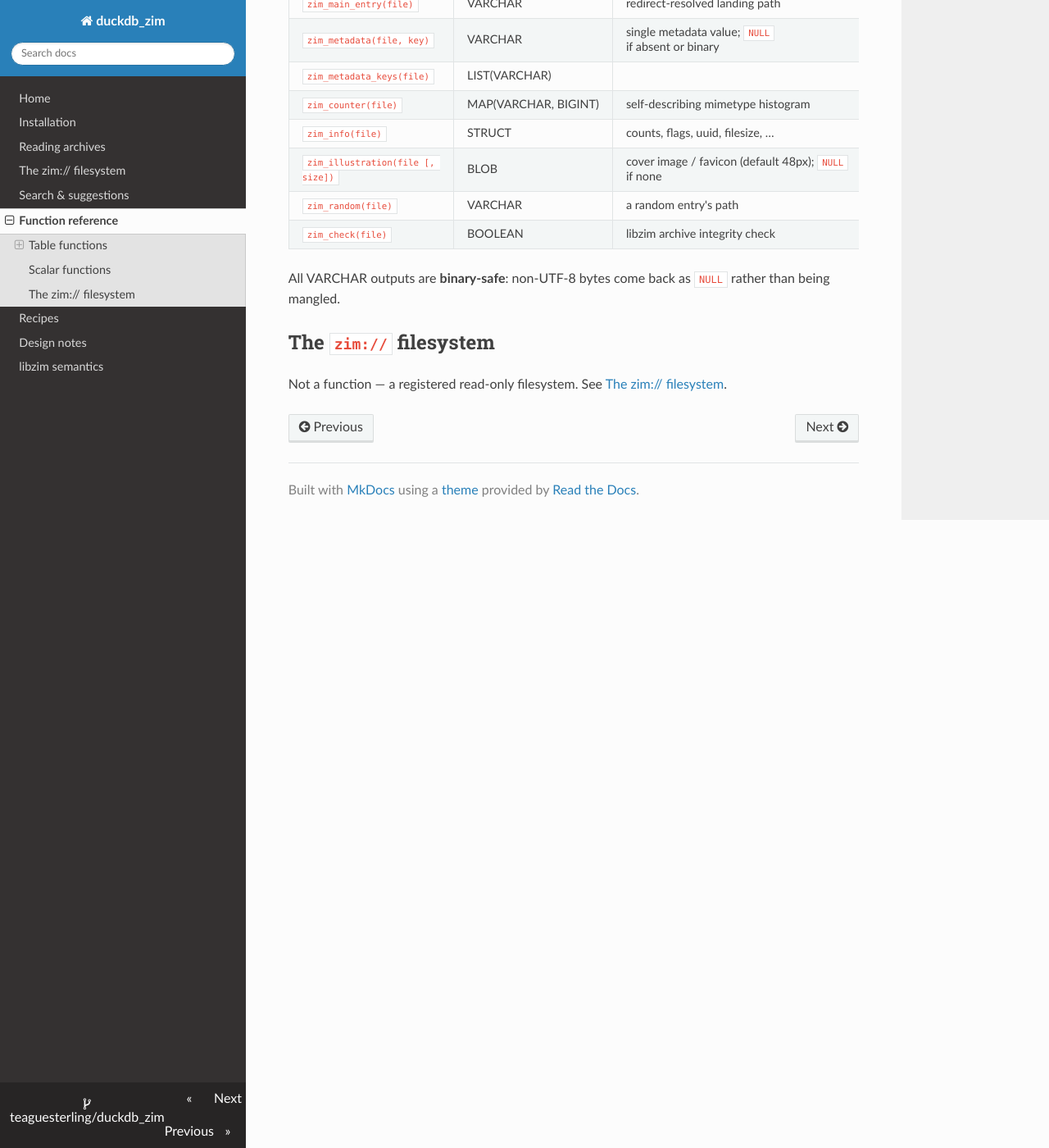
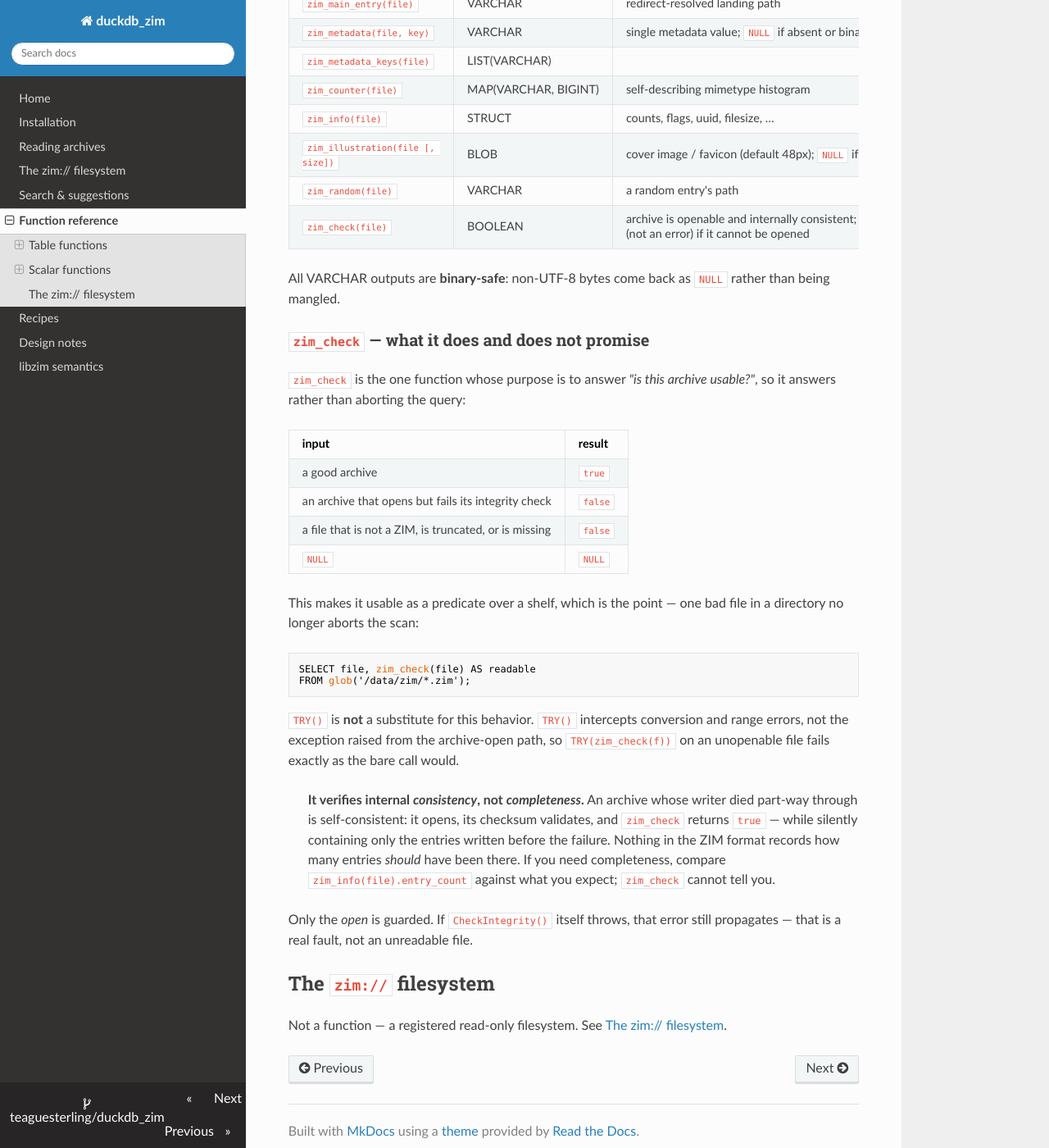
Before and after one commit to teaguesterling/duckdb_zim, an MkDocs documentation site: the page built from docs/reference.md, in a window 1280 px wide and 1400 px high, scrolled down 1877 px. Shown: the whole window at 82% size. Built offline with MkDocs 1.6.1, drawn with Linux system fonts in a browser that asks for light colours; nearby versions of some CDN libraries.

Commit message:
test+docs: cover and document zim_check's unopenable-archive contract
The behavior change in the preceding commit shipped with no test and no doc
update; it was verified only by hand. This adds both, and corrects what the
docs claim the function means.

Tests (test/sql/zim_utilities.test) pin the whole contract, not just the happy
path: a present-but-not-a-ZIM file -> false, a missing file -> false, NULL ->
NULL, and the motivating shelf case -- a mixed set of good and bad paths stays
queryable, both as a projected `readable` column and as a WHERE predicate.

The NULL case is worth pinning explicitly: zim_check relies on DuckDB's default
null handling to propagate NULL, so the new try/catch sits in a code path that
never sees a NULL row. That is easy to break later by switching the function to
special null handling, at which point NULL would silently become false.

Verified these fail without the fix rather than assuming it: reverting
src/zim_scalars.cpp to its pre-fix state and rebuilding turns the first new case
red with `failed to open ZIM 'test/oracle/make_fixture.py': Invalid magic
number` -- the exact pre-fix behavior. Restored, full suite green, 326
assertions across 15 files (was 318).

Docs additionally record a limit the original commit message did not state:
zim_check verifies internal CONSISTENCY, not COMPLETENESS. An archive whose
writer died part-way through is self-consistent -- it opens, its checksum
validates, and zim_check returns true -- while holding only the entries written
before the failure. This is measured, not theorized: a libzim Creator aborted
mid-write by a duplicate-path error leaves a file that both libzim and read_zim
open happily with a valid checksum and a strict prefix of the intended entries.
The ZIM format records no expected entry count, so no open-and-verify check can
detect it.

That caveat matters precisely because this commit makes zim_check the
recommended shelf predicate. A function named "check" that is believed to mean
"complete" is the more dangerous failure, so docs/reference.md now states the
full truth table and points callers needing completeness at
zim_info().entry_count. No behavior change here -- tests and documentation only.

Co-Authored-By: Claude Opus 5 (1M context) <noreply@anthropic.com>
Claude-Session: https://claude.ai/code/session_01AjgU52vGS3mpSAwwgJD5C4

````diff
--- a/docs/reference.md
+++ b/docs/reference.md
@@ -67,10 +67,44 @@ build (prefix fallback without Xapian). Federated like `zim_search`.
 | `zim_info(file)` | STRUCT | counts, flags, uuid, filesize, … |
 | `zim_illustration(file [, size])` | BLOB | cover image / favicon (default 48px); `NULL` if none |
 | `zim_random(file)` | VARCHAR | a random entry's path |
-| `zim_check(file)` | BOOLEAN | libzim archive integrity check |
+| `zim_check(file)` | BOOLEAN | archive is openable and internally consistent; `false` (not an error) if it cannot be opened |
 
 All VARCHAR outputs are **binary-safe**: non-UTF-8 bytes come back as `NULL` rather than
 being mangled.
+
+### `zim_check` — what it does and does not promise
+
+`zim_check` is the one function whose purpose is to answer *"is this archive usable?"*,
+so it answers rather than aborting the query:
+
+| input | result |
+|---|---|
+| a good archive | `true` |
+| an archive that opens but fails its integrity check | `false` |
+| a file that is not a ZIM, is truncated, or is missing | `false` |
+| `NULL` | `NULL` |
+
+This makes it usable as a predicate over a shelf, which is the point — one bad file in a
+directory no longer aborts the scan:
+
+```sql
+SELECT file, zim_check(file) AS readable
+FROM glob('/data/zim/*.zim');
+```
+
+`TRY()` is **not** a substitute for this behavior. `TRY()` intercepts conversion and range
+errors, not the exception raised from the archive-open path, so `TRY(zim_check(f))` on an
+unopenable file fails exactly as the bare call would.
+
+> **It verifies internal *consistency*, not *completeness*.** An archive whose writer died
+> part-way through is self-consistent: it opens, its checksum validates, and `zim_check`
+> returns `true` — while silently containing only the entries written before the failure.
+> Nothing in the ZIM format records how many entries *should* have been there. If you need
+> completeness, compare `zim_info(file).entry_count` against what you expect; `zim_check`
+> cannot tell you.
+
+Only the *open* is guarded. If `CheckIntegrity()` itself throws, that error still
+propagates — that is a real fault, not an unreadable file.
 
 ## The `zim://` filesystem
 
````
Also changed, not shown: README.md (+3 -1 lines), 2 other files.
